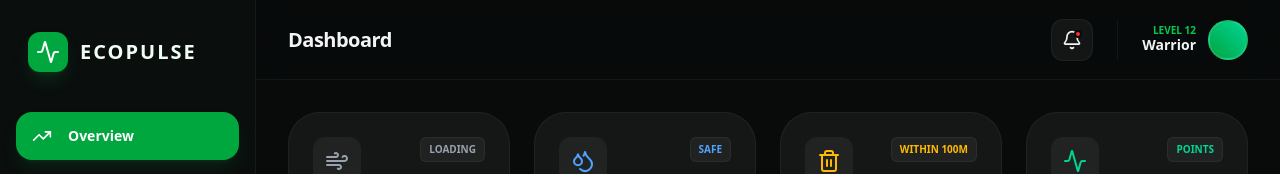
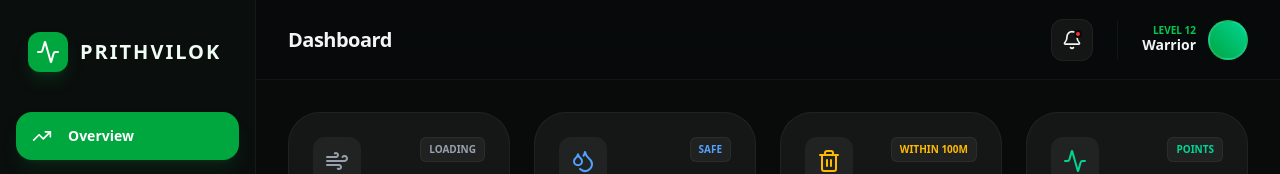
Before and after one commit to Nilesh-swain/TimeLess_27, a React (Vite) app in the folder frontend/: page /dashboard in a window 1280 px wide. Shown: the top 174 px of the page. Built offline with nearby package versions, Linux system fonts and the light colour scheme; no server answers.

Commit message:
app name changed

```diff
--- a/frontend/src/layout/DashboardLayout.jsx
+++ b/frontend/src/layout/DashboardLayout.jsx
@@ -34,7 +34,7 @@ const DashboardLayout = () => {
             <Activity className="text-white" size={24} />
           </div>
           <span className="text-xl font-black uppercase tracking-widest text-green-50">
-            EcoPulse
+            PrithviLok
           </span>
         </div>
 
```
